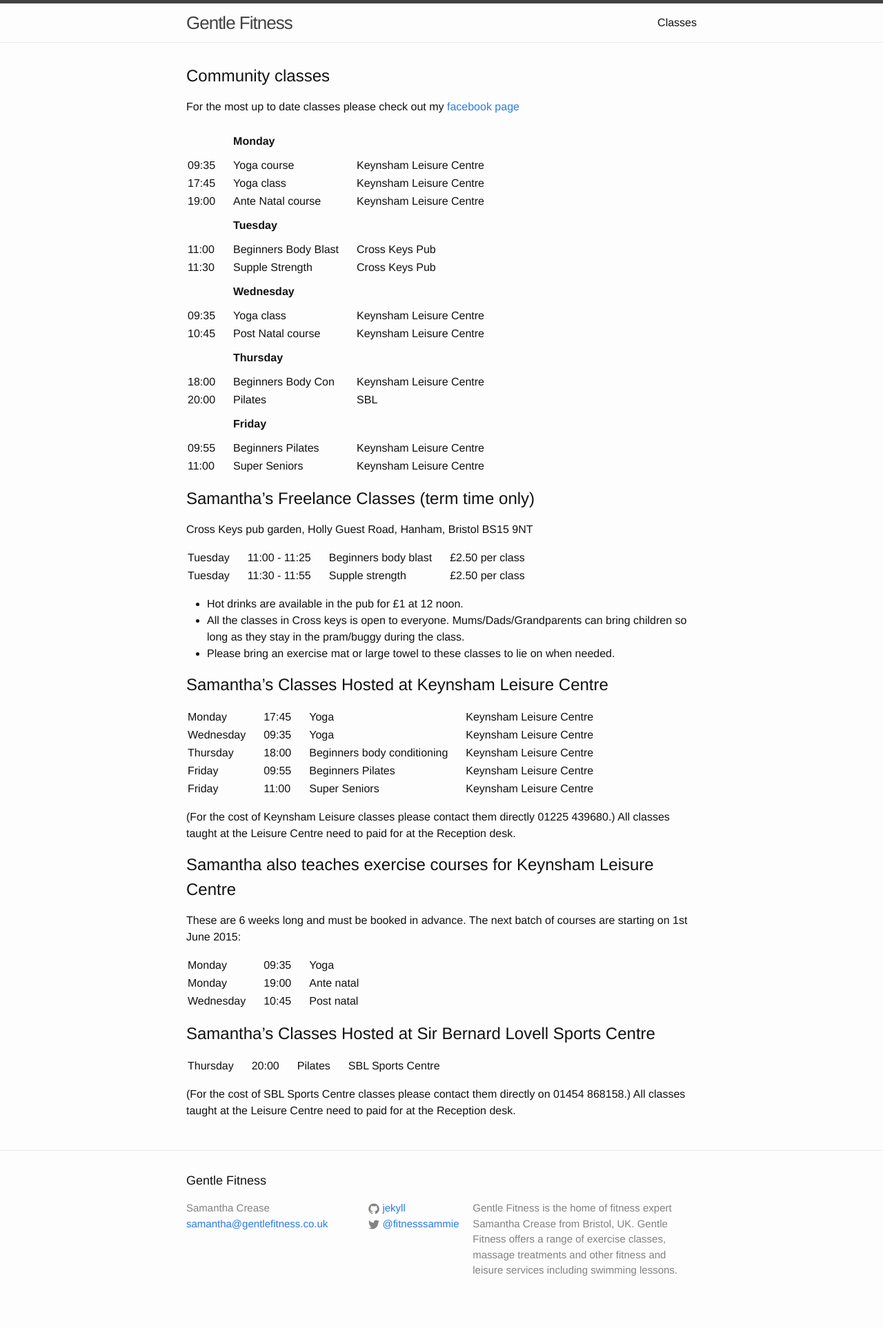
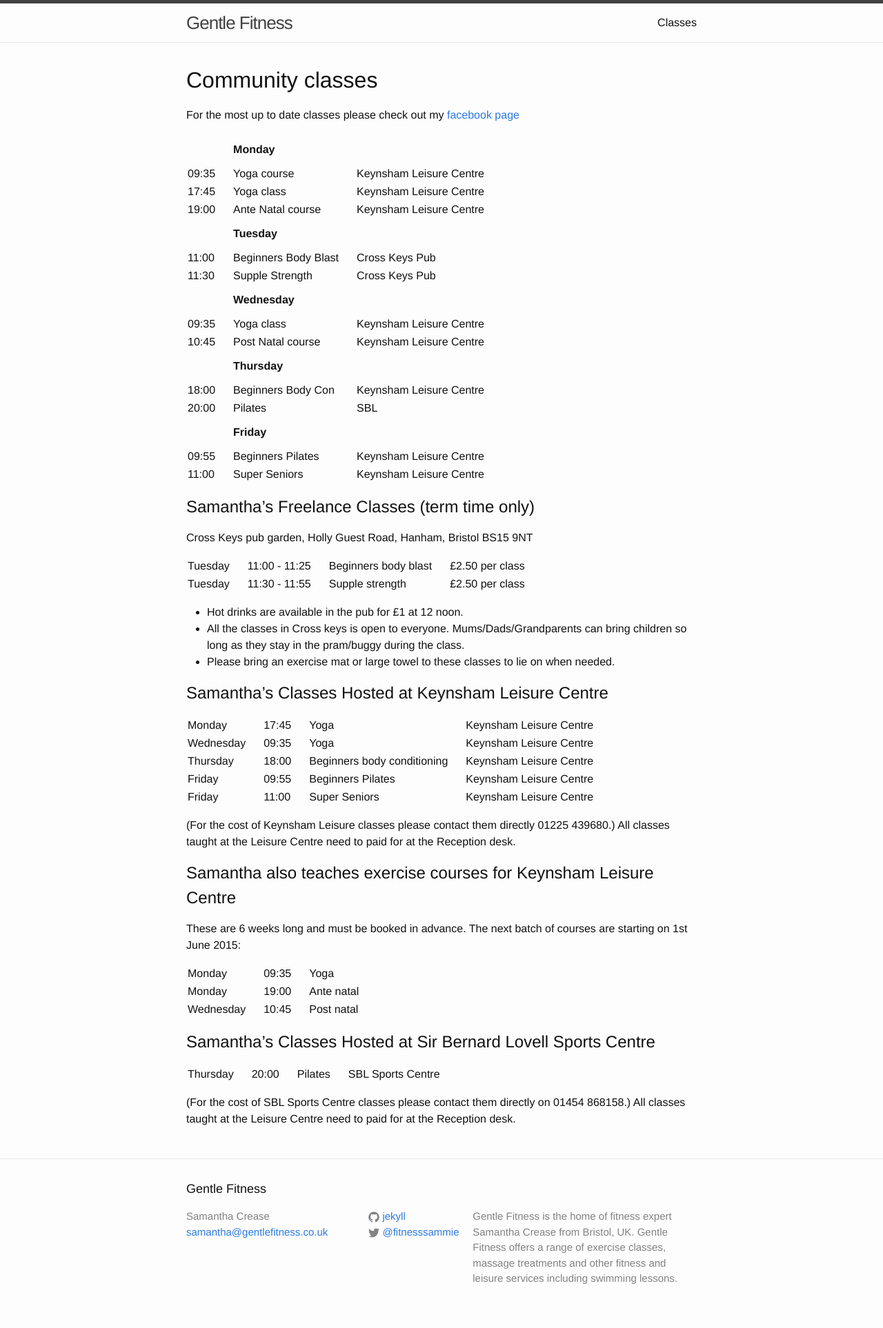
Before and after one commit to gentlefitness-www/gentlefitness-www, a Jekyll site: the page built from classes.md, in a window 1280 px wide. Shown: the whole page at 69% size. Built offline with Jekyll 4.4.1, drawn with Linux system fonts in a browser that asks for light colours.

```diff
--- a/classes.md
+++ b/classes.md
@@ -4,7 +4,7 @@ title: Classes
 permalink: /classes.html
 ---
 
-## Community classes
+# Community classes
 
 For the most up to date classes please check out my
 [facebook page]({{ site.facebook_url }})
```
